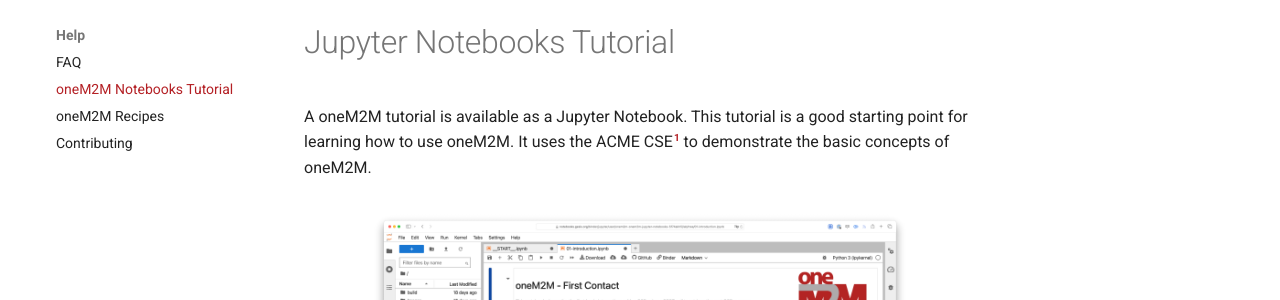
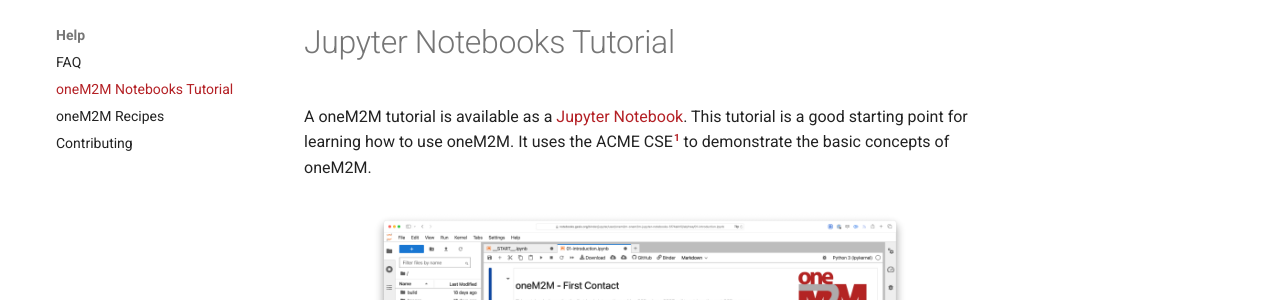
Before and after one commit to ankraft/ACME-oneM2M-CSE-mkdocs, an MkDocs documentation site: the page built from docs/help/NotebookTutorial.md, in a window 1280 px wide and 900 px high. Shown: the part 140-440 px from the top of the window. Built offline with MkDocs 1.6.1 and Material for MkDocs 9.7.7, drawn with Linux system fonts in a browser that asks for light colours; comment, search, counter and statistics services are not loaded; part of the change alters nothing that is shown.

```diff
--- a/docs/help/NotebookTutorial.md
+++ b/docs/help/NotebookTutorial.md
@@ -1,6 +1,6 @@
 # Jupyter Notebooks Tutorial
 
-A oneM2M tutorial is available as a Jupyter Notebook. This tutorial is a good starting point for learning how to use oneM2M. It uses the ACME CSE[^1] to demonstrate the basic concepts of oneM2M.
+A oneM2M tutorial is available as a [Jupyter Notebook](https://mybinder.org/v2/gh/oneM2M/onem2m-jupyter-notebooks/master?urlpath=lab/tree/__START__.ipynb){target=_new}. This tutorial is a good starting point for learning how to use oneM2M. It uses the ACME CSE[^1] to demonstrate the basic concepts of oneM2M.
 
 [^1]: See also the article on how to embed the ACME CSE in a [Jupyter Notebook](../development/Embedding_ACME.md#jupyter-notebooks).
 
```
